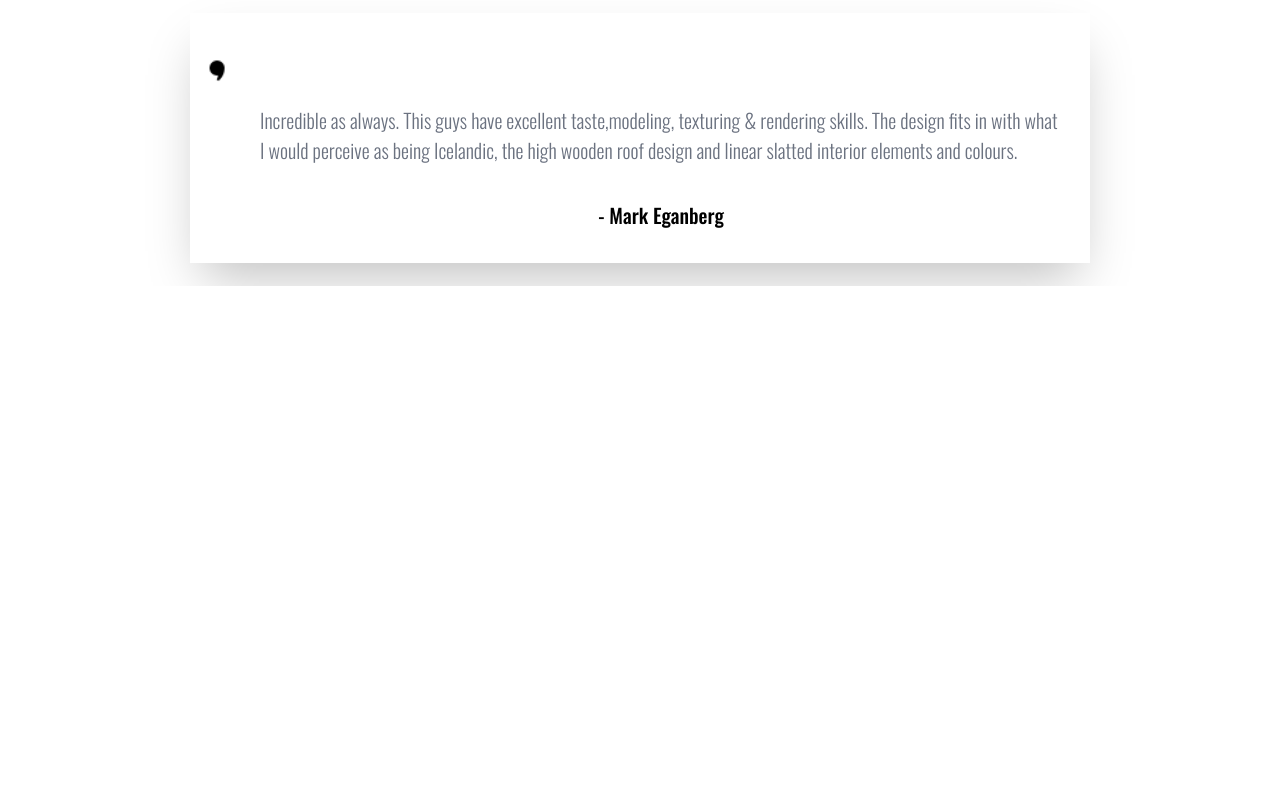
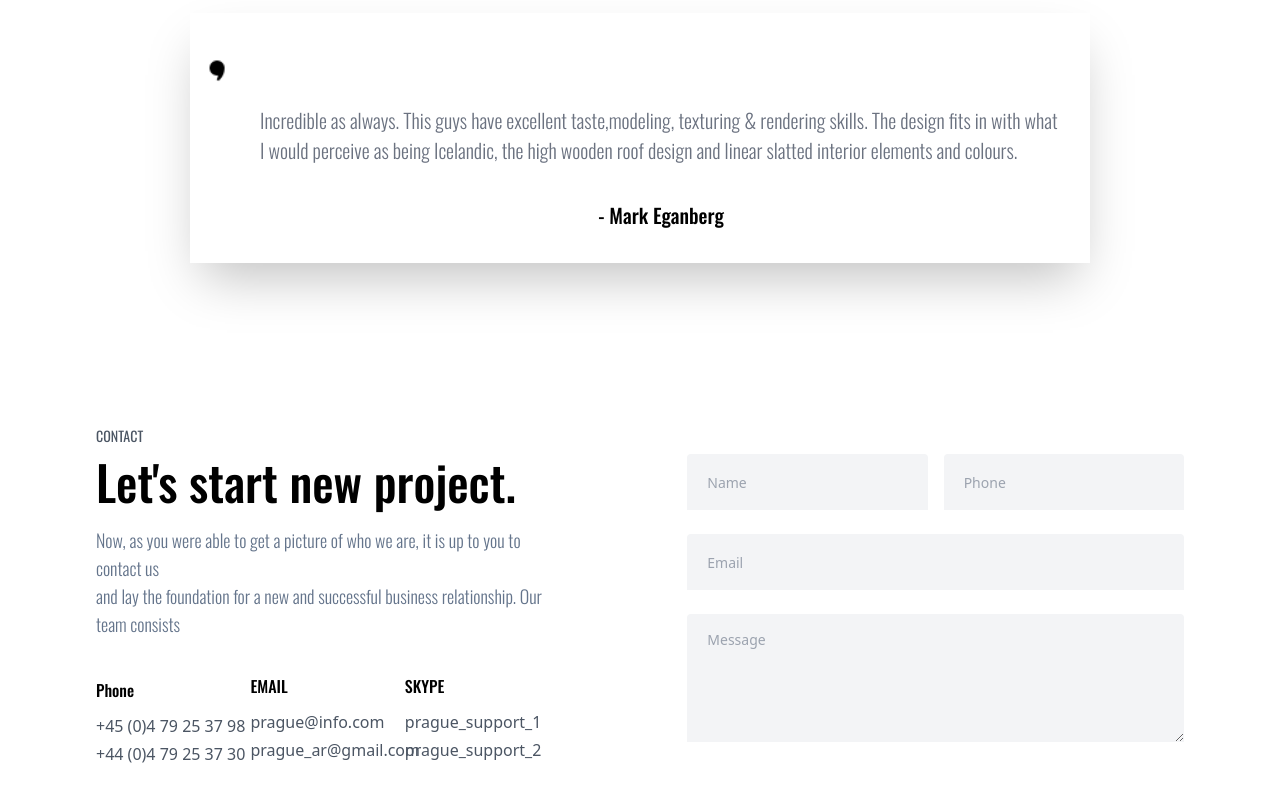
Before and after one commit to jenil97/prague, a React (Create React App) app: page / in a window 1280 px wide. Shown: the part 5089-5889 px from the top of the page. Before the commit the page ends 5375 px from the top, so only its background shows below. Built offline with nearby package versions, Linux system fonts and the light colour scheme.

Commit message:
feat : Contact

```diff
--- a/src/App.js
+++ b/src/App.js
@@ -9,6 +9,7 @@ import Services from "./components/Services";
 import Team from "./components/Team";
 import Clients from "./components/Clients";
 import Testimonial from "./components/Testimonial";
+import Contact from "./components/Contact";
 
 function App() {
   return (
@@ -21,6 +22,7 @@ function App() {
       <Team />
       <Clients />
       <Testimonial />
+      <Contact />
     </div>
   );
 }
--- /dev/null
+++ b/src/components/Contact.jsx
@@ -0,0 +1,104 @@
+import React from "react";
+
+// import motion
+import { motion } from "framer-motion";
+
+// import variants
+import { fadeIn } from "../variants";
+
+const Contact = () => {
+  return (
+    <div className="lg:flex md:flex md:px-24 px-4 md:py-32 py-6">
+      <motion.div
+        variants={fadeIn("right")}
+        initial="hidden"
+        whileInView={"show"}
+        viewport={{ once: false, amount: 0.7 }}
+      >
+        <div className="text-center md:text-start font-oswald uppercase md:text-sm text-xl py-3 text-gray-600">
+          contact
+        </div>
+        <div className="text-center md:text-start font-oswald font-medium md:text-5xl text-3xl mb-3">
+          Let's start new project.
+        </div>
+        <div className="text-slate-500 md:text-lg text-xl px-9 md:px-0 font-light font-oswald mt-5">
+          Now, as you were able to get a picture of who we are, it is up to you
+          to contact us <br /> and lay the foundation for a new and successful
+          business relationship. Our <br /> team consists
+        </div>
+
+        <div className="lg:grid lg:grid-cols-3 text-center md:text-start py-6">
+          <div>
+            <div className="font-oswald font-medium mt-4">Phone</div>
+            <div className="lg:mt-3 mt-2 text-gray-600">
+              +45 (0)4 79 25 37 98
+            </div>
+            <div className="lg:mt-1 mt-1 text-gray-600">
+              +44 (0)4 79 25 37 30
+            </div>
+          </div>
+
+          <div>
+            <div className="font-oswald font-medium mt-6 lg:mt-3">EMAIL</div>
+            <div className="lg:mt-3 mt-2 text-gray-600">prague@info.com</div>
+            <div className="lg:mt-1 mt-1 text-gray-600">
+              prague_ar@gmail.com
+            </div>
+          </div>
+
+          <div>
+            <div className="font-oswald font-medium mt-6 lg:mt-3">SKYPE</div>
+            <div className="lg:mt-3 mt-2 text-gray-600">prague_support_1</div>
+            <div className="lg:mt-1 mt-1 text-gray-600">prague_support_2</div>
+          </div>
+        </div>
+      </motion.div>
+
+      <motion.div
+        variants={fadeIn("left")}
+        initial="hidden"
+        whileInView={"show"}
+        viewport={{ once: false, amount: 0.7 }}
+      >
+        <form>
+          <div className="lg:ml-32 mt-5 md:mt-72 lg:mt-10">
+            <div className="lg:grid lg:grid-cols-2 gap-4">
+              <div className="relative mb-6">
+                <input
+                  type="text"
+                  className="w-full bg-gray-100 rounded-t px-5 py-4 placeholder:text-sm focus:outline-none focus:border-b-2 focus:border-b-black"
+                  placeholder="Name"
+                />
+              </div>
+              <div className="relative mb-6">
+                <input
+                  type="number"
+                  className="w-full bg-gray-100 rounded-t px-5 py-4 placeholder:text-sm focus:outline-none focus:border-b-2 focus:border-b-black"
+                  placeholder="Phone"
+                />
+              </div>
+            </div>
+
+            <div className="relative mb-6">
+              <input
+                type="email"
+                className="w-full bg-gray-100 rounded-t px-5 py-4 placeholder:text-sm focus:outline-none focus:border-b-2 focus:border-b-black"
+                placeholder="Email"
+              />
+            </div>
+            <div className="relative mb-6">
+              <textarea
+                rows="4"
+                type="text"
+                className="w-full bg-gray-100 rounded-t px-5 py-4 placeholder:text-sm focus:outline-none focus:border-b-2 focus:border-b-black"
+                placeholder="Message"
+              />
+            </div>
+          </div>
+        </form>
+      </motion.div>
+    </div>
+  );
+};
+
+export default Contact;
--- a/src/components/Testimonial.jsx
+++ b/src/components/Testimonial.jsx
@@ -22,7 +22,7 @@ const Testimonial = () => {
       variants={fadeIn("up")}
       initial="hidden"
       whileInView={"show"}
-      viewport={{ once: false, amount: 0.1 }}
+      viewport={{ once: false, amount: 0.2 }}
       className="lg:h-[300px] h-full lg:mb-52 mb-[150px]"
     >
       <div className="container mx-auto h-full">
```
